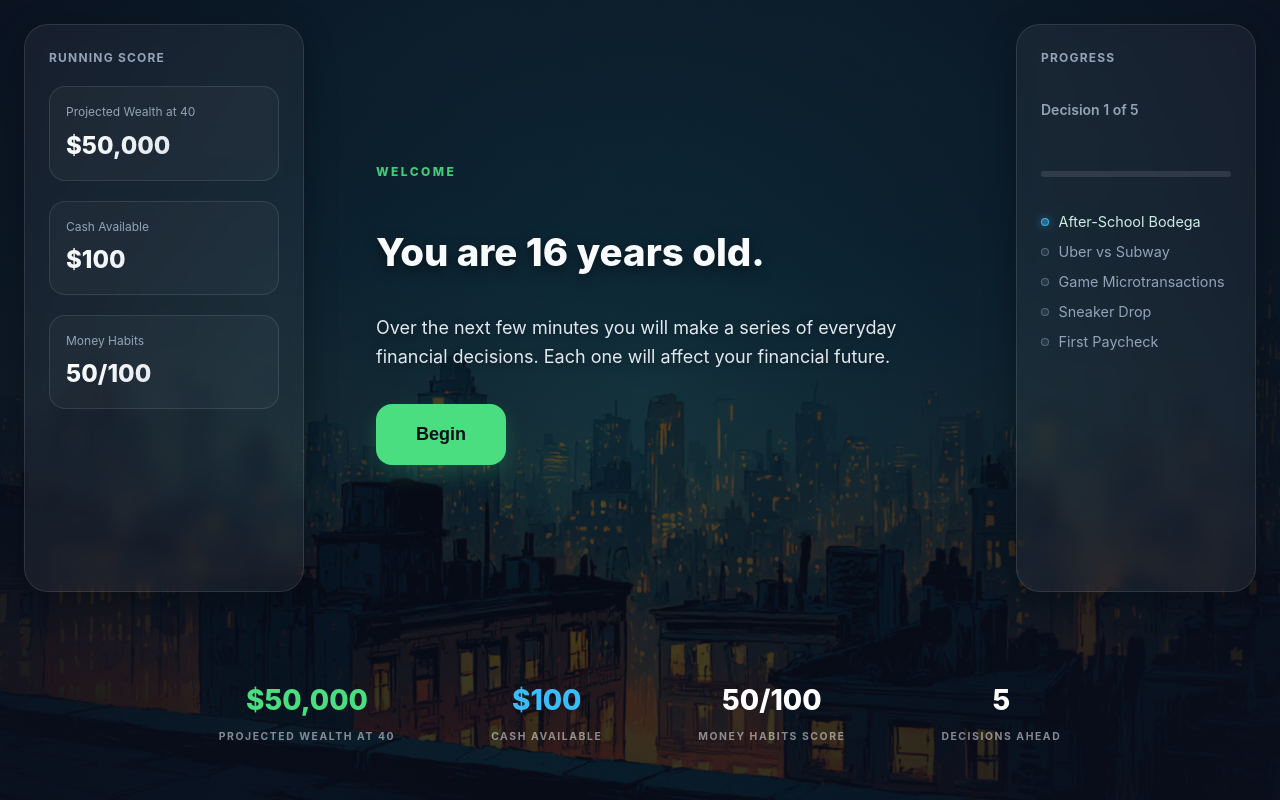
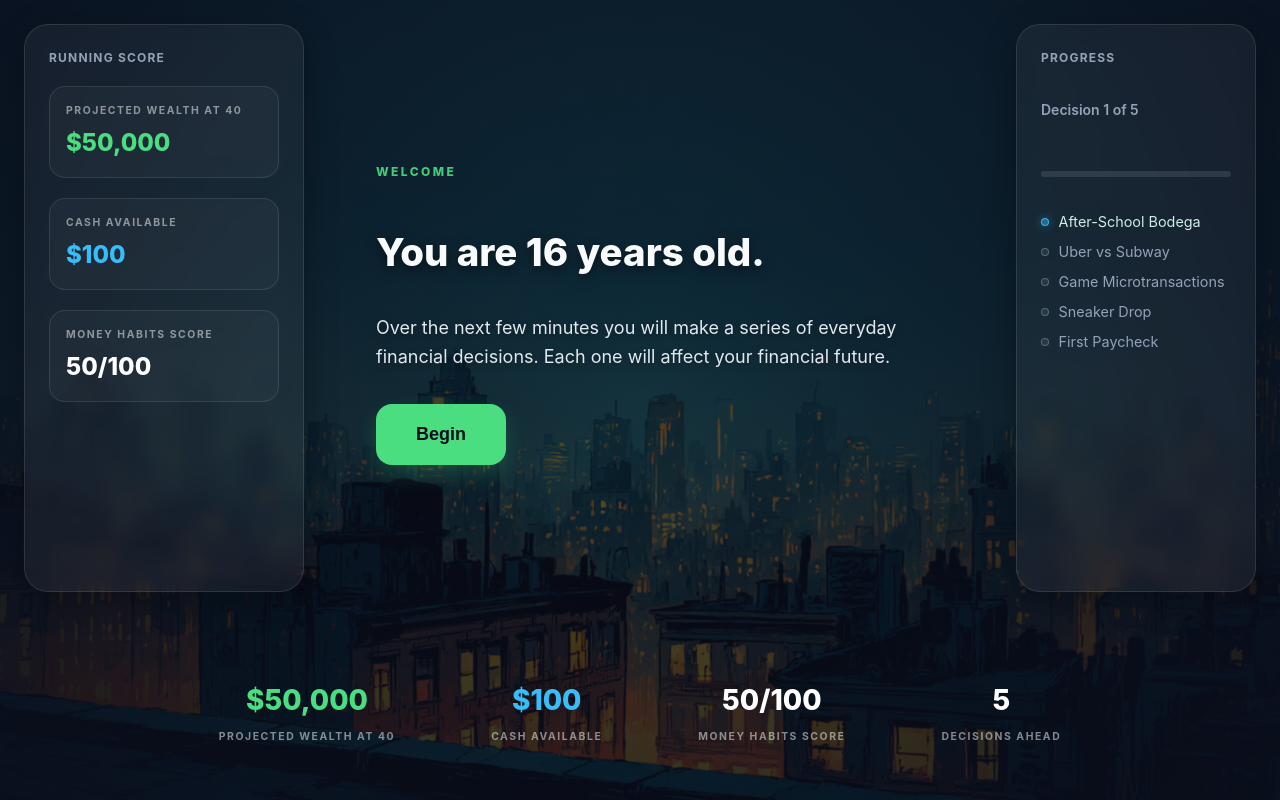
Before and after one commit to Abdibaye/financial-decision-game, a React (Vite) app: page / in a window 1280 px wide. Both pictures are taken after a click on the button "Start". Built offline with nearby package versions, Linux system fonts and the light colour scheme.

Commit message:
feat: Enhance ScoreCard component with tone-based styling and update label for Money Habits

```diff
--- a/src/App.css
+++ b/src/App.css
@@ -98,10 +98,13 @@
   background: rgba(255, 255, 255, 0.05);
 }
 
-.score-card p {
+.score-card .score-label {
   margin: 0;
-  font-size: 0.75rem;
-  color: var(--text-muted);
+  font-size: 0.65rem;
+  text-transform: uppercase;
+  letter-spacing: 0.15em;
+  color: rgba(255, 255, 255, 0.5);
+  font-weight: 700;
 }
 
 .score-card strong {
@@ -109,10 +112,24 @@
   margin-top: 0.5rem;
   font-size: 1.5rem;
   font-weight: 800;
-  background: linear-gradient(135deg, #fff 0%, #cbd5e1 100%);
-  background-clip: text;
-  -webkit-background-clip: text;
-  -webkit-text-fill-color: transparent;
+  color: #fff;
+  background: none;
+  -webkit-text-fill-color: currentColor;
+}
+
+.score-card.score-wealth strong,
+.score-card.score-wealth .current-value {
+  color: #4ade80;
+}
+
+.score-card.score-cash strong,
+.score-card.score-cash .current-value {
+  color: #38bdf8;
+}
+
+.score-card.score-habits strong,
+.score-card.score-habits .current-value {
+  color: #fff;
 }
 
 /* Game Shell and Card */
--- a/src/App.jsx
+++ b/src/App.jsx
@@ -171,6 +171,7 @@ function App() {
             label="Projected Wealth at 40"
             value={projectedWealth}
             isCurrency
+            tone="score-wealth"
             change={phase === 'outcome' ? lastChoice?.futureImpact : null}
             prevValue={phase === 'outcome' ? lastChoice?.prevValues?.projectedWealth : null}
           />
@@ -178,13 +179,15 @@ function App() {
             label="Cash Available"
             value={cash}
             isCurrency
+            tone="score-cash"
             change={phase === 'outcome' ? lastChoice?.cashChange : null}
             prevValue={phase === 'outcome' ? lastChoice?.prevValues?.cash : null}
           />
           <ScoreCard
-            label="Money Habits"
+            label="Money Habits Score"
             value={moneyHabits}
             suffix="/100"
+            tone="score-habits"
             change={phase === 'outcome' ? lastChoice?.moneyHabitsChange : null}
             prevValue={phase === 'outcome' ? lastChoice?.prevValues?.moneyHabits : null}
           />
@@ -407,7 +410,7 @@ function App() {
   )
 }
 
-function ScoreCard({ label, value, isCurrency = false, suffix = '', change = null, prevValue = null }) {
+function ScoreCard({ label, value, isCurrency = false, suffix = '', change = null, prevValue = null, tone = '' }) {
   const [display, setDisplay] = useState(
     isCurrency ? `$${value.toLocaleString()}` : value.toLocaleString()
   )
@@ -437,8 +440,8 @@ function ScoreCard({ label, value, isCurrency = false, suffix = '', change = nul
   }
 
   return (
-    <div className="score-card">
-      <p>{label}</p>
+    <div className={`score-card ${tone}`}>
+      <p className="score-label">{label}</p>
       {prevValue !== null ? (
         <div className="score-transition">
           <span className="prev-value">
```
